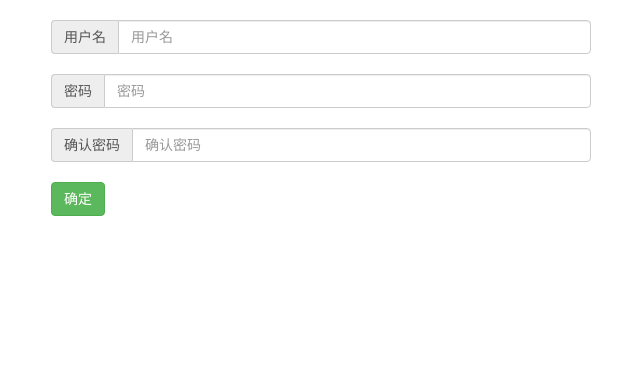
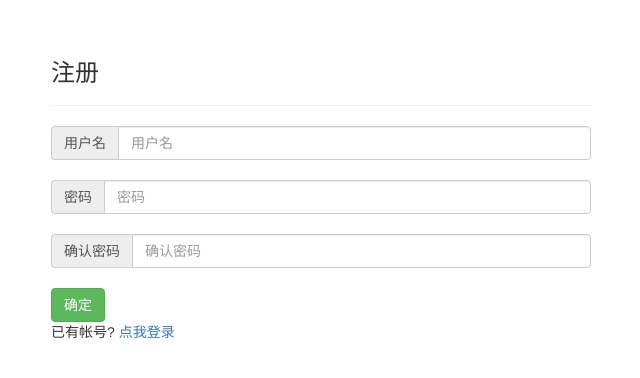
Before and after one commit to yjlcoder/Network-Storage, a Flask app: page /register in a window 1280 px wide. Shown: the part 52-430 px from the top of the page, without its empty margins (319-959 px from the left). Run offline with Flask 2, Linux system fonts and the light colour scheme; some libraries are stand-ins or nearby versions.

```diff
--- a/Webpages/Driver/app/templates/index.html
+++ b/Webpages/Driver/app/templates/index.html
@@ -1,4 +1,4 @@
 {% extends "base.html" %}
 {% block content %}
-
+    <p>{{ path }}</p>
 {% endblock %}
--- a/Webpages/Driver/app/templates/login.html
+++ b/Webpages/Driver/app/templates/login.html
@@ -3,6 +3,9 @@
     <form action="" method="post" name="register">
         <div class="col-lg-3 hidden-md"></div>
         <div class="col-lg-6 col-md-12">
+            <div class="page-header">
+                <h3>登录</h3>
+            </div>
             <div class="input-group">
                 <label id="labelUsername" class="input-group-addon">用户名</label>
                 {{ form.username(**{'class':'form-control', 'placeholder':'用户名', 'aria-describedby':'labelUsername'})}}
@@ -24,7 +27,8 @@
                 {{ form.remember_me(**{'class':'form-control'}) }}
             </div>
             <br />
-            <input type="submit" name="submit" value="确定" class="btn btn-success"></button>
+            <input type="submit" name="submit" value="确定" class="btn btn-success">
+            <p>没有帐号? <a href="{{ url_for('register') }}">点我注册</a> </p>
         </div>
         <div class="col-lg-3 hidden-md"></div>
     </form>
--- a/Webpages/Driver/app/templates/register.html
+++ b/Webpages/Driver/app/templates/register.html
@@ -3,6 +3,9 @@
     <form action="" method="post" name="register">
         <div class="col-lg-3 hidden-md"></div>
         <div class="col-lg-6 col-md-12">
+            <div class="page-header">
+                <h3>注册</h3>
+            </div>
             <div class="input-group">
                 <label id="labelUsername" class="input-group-addon">用户名</label>
                 {{ form.username(**{'class':'form-control', 'placeholder':'用户名', 'aria-describedby':'labelUsername'})}}
@@ -27,7 +30,9 @@
                 <b style="color:red">{{ error }}</b>
             {% endfor %}
             <br />
-            <input type="submit" name="submit" value="确定" class="btn btn-success"></button>
+            <input type="submit" name="submit" value="确定" class="btn btn-success">
+            <p>已有帐号? <a href="{{ url_for('login') }}">点我登录</a> </p>
+
         </div>
         <div class="col-lg-3 hidden-md"></div>
     </form>
--- a/Webpages/Driver/app/views.py
+++ b/Webpages/Driver/app/views.py
@@ -1,6 +1,6 @@
 from flask.ext.login import login_user, login_required, logout_user, current_user
 from app import app, forms, db, models, login_manager
-from flask import render_template, request, redirect, flash
+from flask import render_template, request, redirect, flash, url_for
 import hashlib
 
 
@@ -8,22 +8,30 @@ import hashlib
 @app.route("/index")
 @login_required
 def index():
-    return render_template("index.html")
+    path = request.args.get('path')
+    if path is None or path == "":
+        path = '/'
+        return redirect(url_for('index', path=path))
+    #TODO: get data from database
+    return render_template("index.html", path = path)
 
 
 @app.route("/login", methods=['GET', 'POST'])
 def login():
     if current_user is not None and current_user.is_authenticated:
-        flash("您已经登陆，请注销后重试")
-        redirect('index')
+        flash("您已经登录，请注销后重试")
+        return redirect('index')
     form = forms.LoginForm(request.form)
     if request.method == "POST" and form.validate():
         user = models.User.query.filter_by(username=form.username.data).first()
-        if(user.password != hashlib.sha1(form.password.data.encode('utf-8')).hexdigest()):
-            flash("登陆失败, 密码错误")
+        if user is None:
+            flash("不存在该用户名")
+            return redirect('login')
+        if user.password != hashlib.sha1(form.password.data.encode('utf-8')).hexdigest():
+            flash("登录失败, 密码错误")
             return redirect('login')
         login_user(user, remember=form.remember_me.data)
-        flash("登陆成功")
+        flash("登录成功")
         next = request.args.get('next')
         if next is None or next == "":
             return redirect('index')
@@ -42,7 +50,10 @@ def register():
             flash("该用户名已经被注册")
             return redirect('register')
         user = models.User(username=form.username.data, password=hashlib.sha1(form.password.data.encode('utf-8')).hexdigest())
+        file = models.File(virtualdir='/', md5="00000000000000000000000000000000", uploader=user)
         db.session.add(user)
+        db.session.commit()
+        db.session.add(file)
         db.session.commit()
         flash("注册成功")
         return redirect('login')
```
Also changed, not shown: Webpages/Driver/app/models.py (+10 -1 lines).
